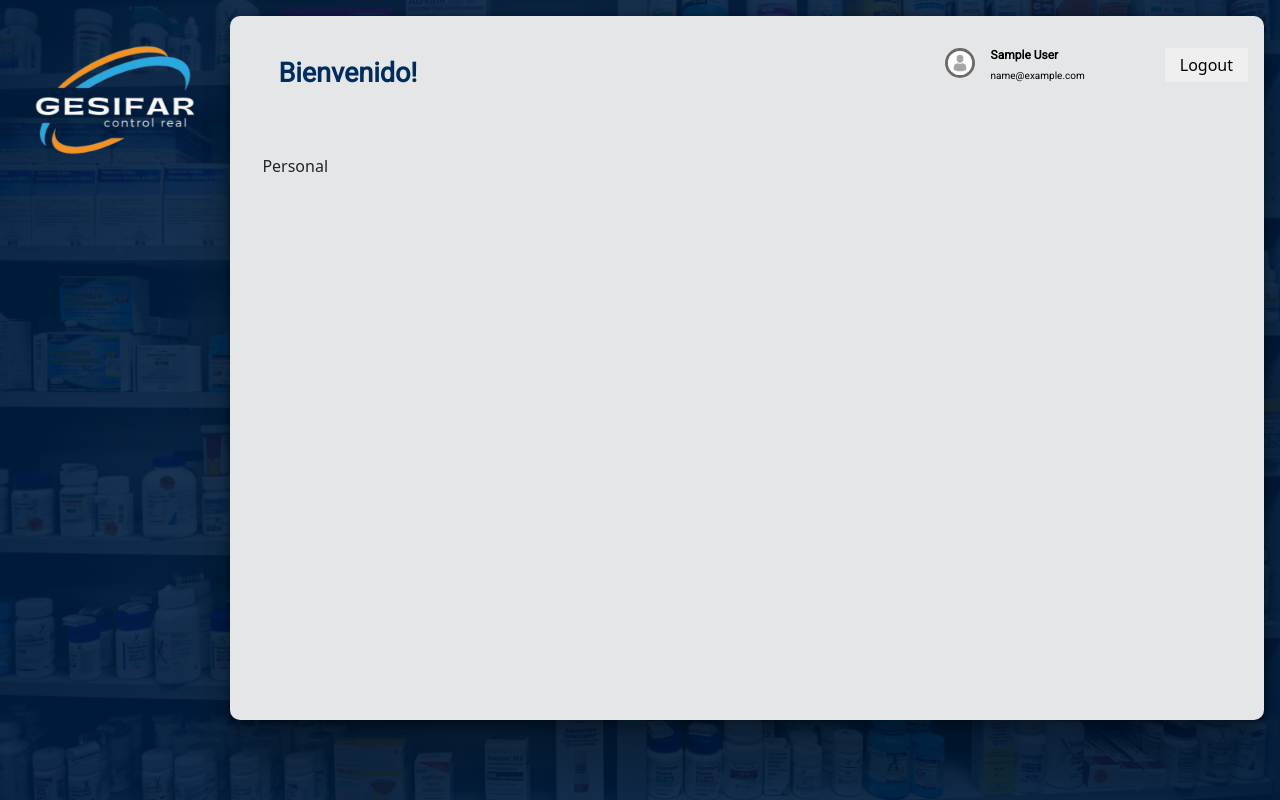
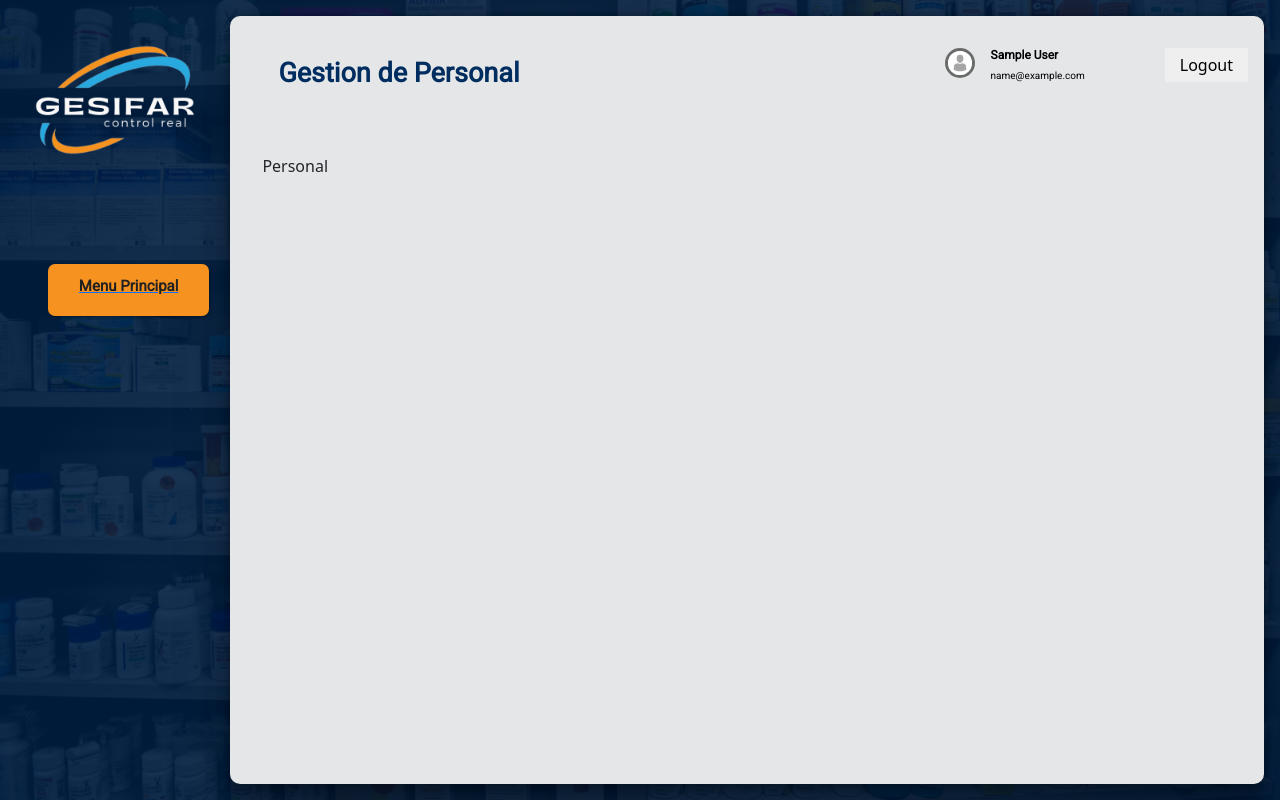
Before and after one commit to laurabschell/gesifar-front, a React (Create React App) app: page /personal in a window 1280 px wide. Built offline with nearby package versions, Linux system fonts and the light colour scheme; sample sign-in values are in the browser's storage.

Commit message:
fix titles and add bar chart in statistics module

```diff
--- a/src/components/Header/Header.jsx
+++ b/src/components/Header/Header.jsx
@@ -3,7 +3,7 @@ import style from './Header.module.scss'
 import UserDefault from '../../assets/user-image.png'
 import { useNavigate } from 'react-router-dom';
 
-const Header = () => {
+const Header = ({ title }) => {
   const navigate = useNavigate();
   const logout = () => {
     localStorage.removeItem('user', '');
@@ -12,7 +12,7 @@ const Header = () => {
   const user = JSON.parse(localStorage.getItem('user'));
   return (
     <div className={style.container}>
-      <div className={style.title}>Bienvenido!</div>
+      <div className={style.title}>{title}</div>
       <div className={style.userBadge}>
         <img src={UserDefault} alt="user img" />
         <div className={style.userBadge_text}>
--- a/src/components/Layout/Layout.jsx
+++ b/src/components/Layout/Layout.jsx
@@ -3,12 +3,12 @@ import Header from '../Header/Header';
 import SideBar from '../SideBar/SideBar'
 import style from './Layout.module.scss';
 
-const Layout = ({ children }) => {
+const Layout = ({ children, title }) => {
     return (
         <div className={style.main}>
             <SideBar />
             <div className={style.box}>
-                <Header />
+                <Header title={title} />
                 {children}
             </div>
         </div>
--- a/src/components/Layout/Layout.module.scss
+++ b/src/components/Layout/Layout.module.scss
@@ -16,6 +16,6 @@
     border-radius: 10px;
     margin: 1rem 1rem 1rem 18vw;
     padding: 2rem;
-    height: 88vh;
+    min-height: 96vh;
     box-shadow: rgba(0, 0, 0, 0.25) 0px 54px 55px, rgba(0, 0, 0, 0.12) 0px -12px 30px, rgba(0, 0, 0, 0.12) 0px 4px 6px, rgba(0, 0, 0, 0.17) 0px 12px 13px, rgba(0, 0, 0, 0.09) 0px -3px 5px;
 }
--- a/src/components/SideBar/SideBar.jsx
+++ b/src/components/SideBar/SideBar.jsx
@@ -1,9 +1,7 @@
 import React from 'react'
 import style from './SideBar.module.scss'
 import Logo from '../../assets/logo.png';
-// import {
-//   Link
-// } from "react-router-dom";
+import { Link } from 'react-router-dom';
 
 const SideBar = () => {
   return (
@@ -11,14 +9,11 @@ const SideBar = () => {
       <div className={style.imageBox}>
         <img className={style.imageBox_img} src={Logo} alt="Logo" />
       </div>
-      {/* <nav className={style.menu}>
-        <ul>
-          <li className={style.menuButton}><Link to="/delivery">Registrar egreso</Link></li>
-          <li className={style.menuButton}><Link to="/income" >Registrar ingreso de stock</Link></li>
-          <li className={style.menuButton}><Link to="/consultaRegistro" >Consultar registros</Link></li>
-          <li className={style.menuButton}><Link to="/consultaStock" >Consultar stock</Link></li>
-        </ul>
-      </nav> */}
+      <Link className={style.menu} to="/gestiones">
+        <div className={style.menuButton}>
+          <h1>Menu Principal</h1>
+        </div>
+      </Link>
     </div>
   )
 }
--- a/src/components/SideBar/SideBar.module.scss
+++ b/src/components/SideBar/SideBar.module.scss
@@ -25,19 +25,24 @@
 
     &Button {
         margin: 3rem;
+        width: 70%;
         text-align: center;
-        list-style-type: none;
         background: #F6921F;
         box-shadow: 1px 2px 2px rgba(0, 0, 0, 0.25);
         border-radius: 7px;
         border: none;
         padding: .8rem;
-        font-family: 'Roboto';
-        font-style: normal;
-        font-weight: 700;
-        font-size: 13px;
-        color: rgba(0, 0, 0, 0.5);
         cursor: pointer;
+        text-decoration: none;
+
+        >h1 {
+            text-decoration: none;
+            font-family: 'Roboto';
+            font-style: normal;
+            font-weight: 700;
+            font-size: 15px;
+            color: #212121;
+        }
 
         &:hover,
         :active {
--- a/src/pages/Estadisticas/Estadisticas.jsx
+++ b/src/pages/Estadisticas/Estadisticas.jsx
@@ -27,8 +27,8 @@ const Estadisticas = () => {
 
 
     return (
-        <Layout>
-            <div className={style.title}>Estadisticas</div>
+        <Layout title="Estadisticas">
+            {/* <div className={style.title}>Estadisticas</div> */}
             <div className={style.container} >
                 <div className={style.containerChart}>
                     <h4>Profesionales registrados por Area</h4>
--- a/src/pages/Gestiones/Gestiones.jsx
+++ b/src/pages/Gestiones/Gestiones.jsx
@@ -5,7 +5,7 @@ import { Link } from "react-router-dom";
 
 export const Gestiones = () => {
   return (
-    <Layout >
+    <Layout title="Bienvenido!">
 
       <div className={style.boxesContainer}>
 
--- a/src/pages/Materiales/Materiales.jsx
+++ b/src/pages/Materiales/Materiales.jsx
@@ -7,7 +7,6 @@ import withReactContent from 'sweetalert2-react-content';
 import { show_alerta } from '../../functions';
 import DatePicker from "react-datepicker";
 import "react-datepicker/dist/react-datepicker.css";
-//import moment from 'moment';
 import moment from 'moment-timezone';
 
 
@@ -160,11 +159,11 @@ export const Materiales = () => {
 
 
     return (
-        <Layout>
-            <div className={style.title}>Gestion de Materiales</div>
+        <Layout title="Gestion de Materiales">
+            {/* <div className={style.title}>Gestion de Materiales</div> */}
             <div className='container-fluid'>
                 <div className='row mt-4'>
-                    <div className='col-md-4 offset-md-9'>
+                    <div className='col-md-4 offset-md-8'>
                         <div className='d-grid mx-auto'>
                             <button onClick={() => openModal(1)} className='btn btn-lg btn-dark' data-bs-toggle='modal' data-bs-target='#modalProducts'>
                                 <i className='fa-solid fa-circle-plus'></i> Añadir nuevo Material
--- a/src/pages/Movimientos/Movimientos.jsx
+++ b/src/pages/Movimientos/Movimientos.jsx
@@ -3,7 +3,7 @@ import Layout from '../../components/Layout/Layout'
 
 export const Movimientos = () => {
     return (
-        <Layout>
+        <Layout title="Gestion de Movimientos">
             Movimientos
         </Layout>
     )
--- a/src/pages/OrdenCompra/OrdenCompra.jsx
+++ b/src/pages/OrdenCompra/OrdenCompra.jsx
@@ -3,7 +3,7 @@ import Layout from '../../components/Layout/Layout'
 
 export const OrdenCompra = () => {
     return (
-        <Layout>
+        <Layout title="Gestion de Orden de Compra">
             <div>OrdenCompra</div>
         </Layout>
     )
--- a/src/pages/Personal/Personal.jsx
+++ b/src/pages/Personal/Personal.jsx
@@ -3,7 +3,7 @@ import Layout from '../../components/Layout/Layout'
 
 export const Personal = () => {
     return (
-        <Layout>
+        <Layout title="Gestion de Personal">
             Personal
         </Layout>
     )
--- a/src/pages/Profesionales/Profesionales.jsx
+++ b/src/pages/Profesionales/Profesionales.jsx
@@ -115,8 +115,8 @@ export const Profesionales = () => {
 
 
     return (
-        <Layout>
-            <div className={style.title}>Gestion de Profesionales Solicitantes</div>
+        <Layout title="Gestion de Profesionales Solicitantes">
+            {/* <div className={style.title}>Gestion de Profesionales Solicitantes</div> */}
             <div className='container-fluid'>
                 <div className='row mt-4'>
                     <div className='col-md-4 offset-md-8'>
```
